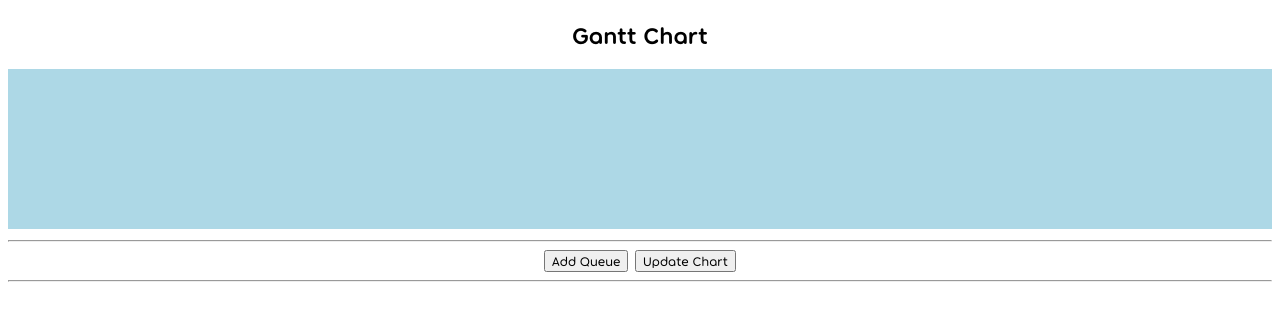
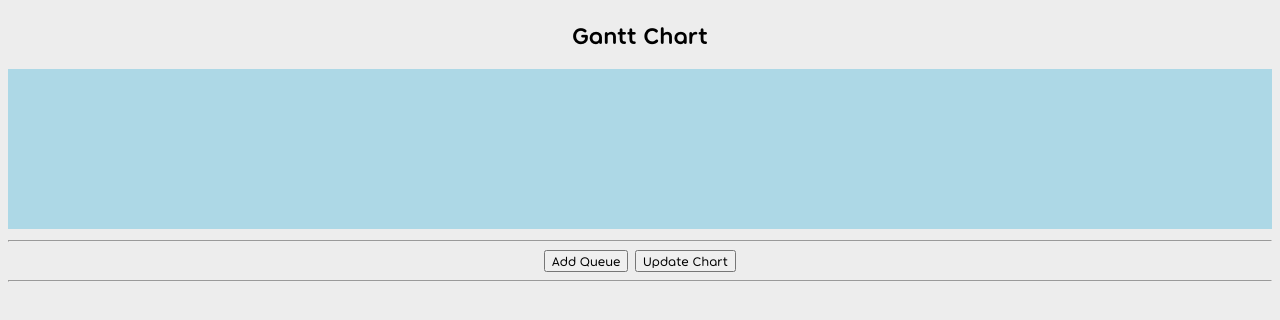
Before and after one commit to Rian8337/process-scheduling-simulator, a React (Vite) app: page / in a window 1280 px wide. Shown: the top 320 px of the page. Built offline with nearby package versions, Linux system fonts and the light colour scheme.

Commit message:
Use semi-transparent light gray background color globally

```diff
--- a/src/index.css
+++ b/src/index.css
@@ -43,3 +43,7 @@
 * {
     font-family: Torus, sans-serif;
 }
+
+html {
+    background-color: rgba(211, 211, 211, 0.4);
+}
```
